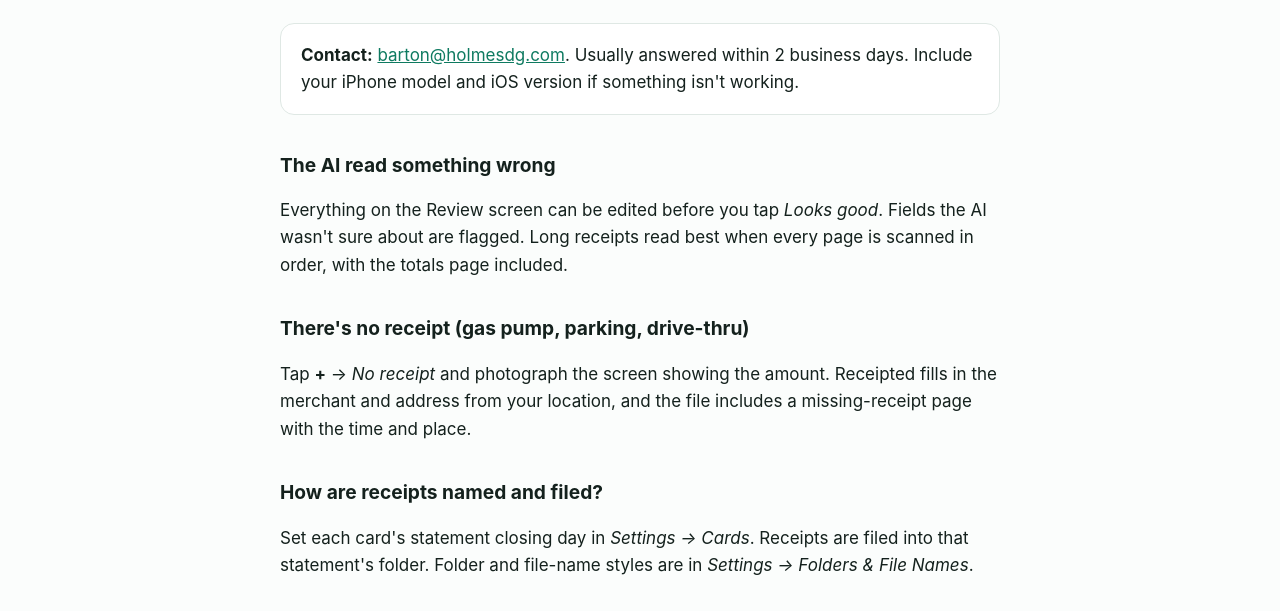
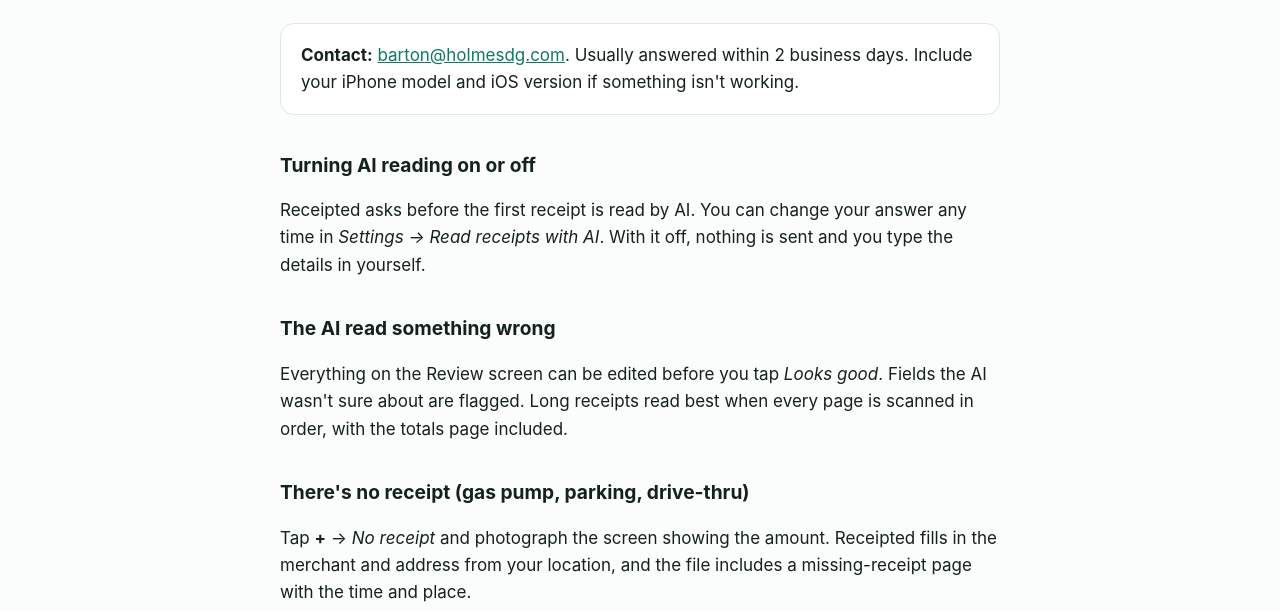
Before and after one commit to lbholmes425/receipted-app, a plain HTML site: page support/index.html in a window 1280 px wide. Shown: the part 167-778 px from the top of the page. Drawn offline with Linux system fonts and the light colour scheme.

Commit message:
Support: AI reading on/off
Co-Authored-By: Claude Opus 5.5 <noreply@anthropic.com>
Claude-Session: https://claude.ai/code/session_01NnoVv7KpLpFErU93K6LeF1

```diff
--- a/support/index.html
+++ b/support/index.html
@@ -2,6 +2,9 @@
 <header><nav><a class="brand" href="/receipted-app/"><img src="/receipted-app/icon.png" alt="">Receipted</a><a href="/receipted-app/support/">Support</a><a href="/receipted-app/privacy/">Privacy</a></nav></header><main>
 <h1>Support</h1><p class="sub">Help with Receipted for iPhone</p>
 <div class="card"><strong>Contact:</strong> <a href="mailto:barton@holmesdg.com">barton@holmesdg.com</a>. Usually answered within 2 business days. Include your iPhone model and iOS version if something isn't working.</div>
+
+<h2>Turning AI reading on or off</h2>
+<p>Receipted asks before the first receipt is read by AI. You can change your answer any time in <em>Settings → Read receipts with AI</em>. With it off, nothing is sent and you type the details in yourself.</p>
 
 <h2>The AI read something wrong</h2>
 <p>Everything on the Review screen can be edited before you tap <em>Looks good</em>. Fields the AI wasn't sure about are flagged. Long receipts read best when every page is scanned in order, with the totals page included.</p>
```
